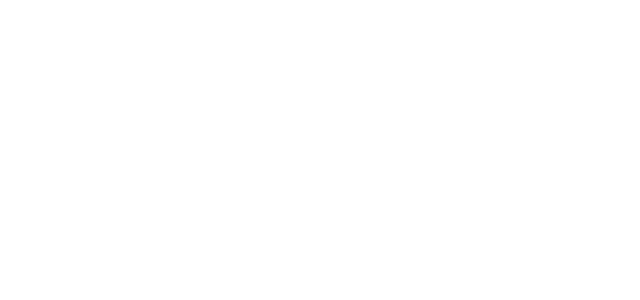
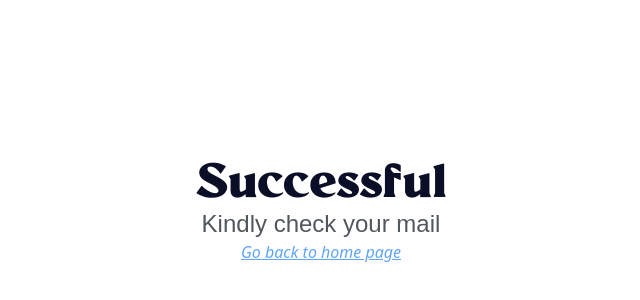
Before and after one commit to AdamsRuth1/TuitionCapstone, a React (Vite) app: page /enrollsuccess in a window 1280 px wide. Before the commit this address had no page. Shown: the part 188-488 px from the top of the page, without its empty margins (319-959 px from the left). Built offline with nearby package versions, Linux system fonts and the light colour scheme; a web font is replaced by a local one.

Commit message:
enroll success page

```diff
--- a/src/App.jsx
+++ b/src/App.jsx
@@ -3,6 +3,7 @@ import Landing from "./components/landingPage/landingPage";
 import EnrollPage from "./components/onboarding/Enroll";
 import SignIn from "./components/onboarding/SignIn";
 import SignUp from "./components/onboarding/SignUp";
+import EnrollSuccess from "./components/onboarding/EnrollSuccess";
 import "./index.css";
 
 function App() {
@@ -13,6 +14,7 @@ function App() {
         <Route path="/enroll" element={<EnrollPage />} />
         <Route path="/signin" element={<SignIn />} />
         <Route path="/signup" element={<SignUp />} />
+        <Route path="/enrollsuccess" element={<EnrollSuccess/>}/>
       </Routes>
     </Router>
   );
--- a/src/components/onboarding/Enroll.jsx
+++ b/src/components/onboarding/Enroll.jsx
@@ -1,37 +1,49 @@
-
 import Footer from "../views/footer";
 import Header from "../views/header";
 import { motion } from "framer-motion";
 import ReactFlagsSelect from "react-flags-select";
+import React, { useState } from "react";
+import { useNavigate } from "react-router-dom";
 
-import React, { useState, useEffect } from "react";
 
 export default function Enroll() {
   const [selected, setSelected] = useState("");
+  const navigate = useNavigate();
+  const handleSubmit = (event) => {
+    event.preventDefault();
+    navigate("/enrollsuccess")
 
-
+  }
 
 
   return (
     <>
-
       <motion.div
         initial={{ opacity: 0, y: 20 }}
         animate={{ opacity: 1, y: 0 }}
-        transition={{ duration: 1 }}>
+        transition={{ duration: 1 }}
+      >
         <Header />
         <div className="flex md:mt-16">
-<div className="flex-1  ml-24 "> <h1 className="md:text-6xl text-customBlack md:mb-6 font-millik font-normal"> Enroll your institution</h1>
-<p className="text-customEnroll font-Modarat text-xl leading-8">With Tuition, no matter your location in the world, your students can easily pay their education fees without hassle <br/> <br/>
+          <div className="flex-1 ml-24 ">
+            <h1 className="md:text-6xl text-customBlack md:mb-6 font-millik font-normal">
+              {" "}
+              Enroll your institution
+            </h1>
+            <p className="text-customEnroll font-Modarat text-xl leading-8">
+              With Tuition, no matter your location in the world, your students
+              can easily pay their education fees without hassle <br /> <br />
               Please complete the form to connect with a member of our team.
             </p>
           </div>
-<div className="flex-1 mr-80  ml-20 mb-36">
-<div className="mb-6 ml-28 ">
+          <div className="flex-1 mr-80 ml-20 mb-36">
+            <form>
+            <div className="mb-6 ml-28">
               <input
-            className=" border rounded w-96 py-2 px-3 text-gray-700  border-gray-700 border-opacity-30 "
+                className="border rounded w-96 py-2 px-3 text-gray-700   border-gray-700 border-opacity-30 "
                 id="schoolName"
                 type="text"
+                required
                 placeholder="School name"
               />
             </div>
@@ -39,20 +51,29 @@ Please complete the form to connect with a member of our team.
               <ReactFlagsSelect
                 selected={selected}
                 searchable
-    onSelect={(code) => setSelected(code)} className="ml-28 text-gray-700 w-96 "
+                onSelect={(code) => setSelected(code)}
+                className="ml-28 text-gray-700 w-96 "
               />
             </div>
-        <input className="p-5 border border-gray-700 border-opacity-30 rounded  w-96 ml-28 h-48 "  placeholder="Address"/>
             <input
-            className=" border rounded w-96 py-2 px-3 text-gray-700  border-gray-700 ml-28 mt-6 border-opacity-30 "
+              className="p-5 border border-gray-700 border-opacity-30 rounded  w-96 ml-28 h-48 "
+              placeholder="Address"
+              type="text"
+              id="address"
+              required
+            />
+            <input
+              className="border rounded w-96 py-2 px-3 text-gray-700  border-gray-700 ml-28 mt-6 border-opacity-30 "
               id="schoolName"
               type="text"
               placeholder="School name"
+              required
             />
             <div className="relative inline-block">
               <select
                 className="border ml-28 rounded w-96 py-2 px-3 text-gray-700 border-gray-700 mt-6 border-opacity-30 appearance-none"
                 id="paymentType"
+                required
               >
                 <option value="">Type of payment</option>
                 <option value="school1">School 1</option>
@@ -76,16 +97,18 @@ Please complete the form to connect with a member of our team.
                   />
                 </svg>
               </div>
-  <button className="border w-96 p-6   mt-8 ml-28 rounded-lg bg-customBlack text-white font-Modarat">
+              <button onClick={handleSubmit}
+                type="submit"
+                className="border w-96 p-6   mt-8 ml-28 rounded-lg bg-customBlack text-white font-Modarat"
+              >
                 Send Message
               </button>
+
             </div>
-
-
+            </form>
           </div>
         </div>
       </motion.div>
-
       <Footer />
     </>
   );
--- /dev/null
+++ b/src/components/onboarding/EnrollSuccess.jsx
@@ -0,0 +1,25 @@
+import React from "react";
+import { motion } from "framer-motion";
+import { NavLink } from "react-router-dom";
+
+export default function EnrollSuccess() {
+
+    return(
+        <motion.div
+        initial={{ opacity: 0, y: 20 }}
+        animate={{ opacity: 1, y: 0 }}
+        transition={{ duration: 1 }}
+      >
+<div className="flex flex-col justify-center items-center h-screen">
+  <h1 className="text-5xl text-customBlack font-millik font-normal">Successful</h1>
+  <p className="font-Modarat text-2xl text-customGray"> Kindly check your mail</p>
+  <NavLink to="/" className=" underline italic text-blue-400">
+    Go back to home page
+  </NavLink>
+</div>
+
+
+      </motion.div>
+    )
+
+}
```
Lines whose indentation alone changed are shown as unchanged.
